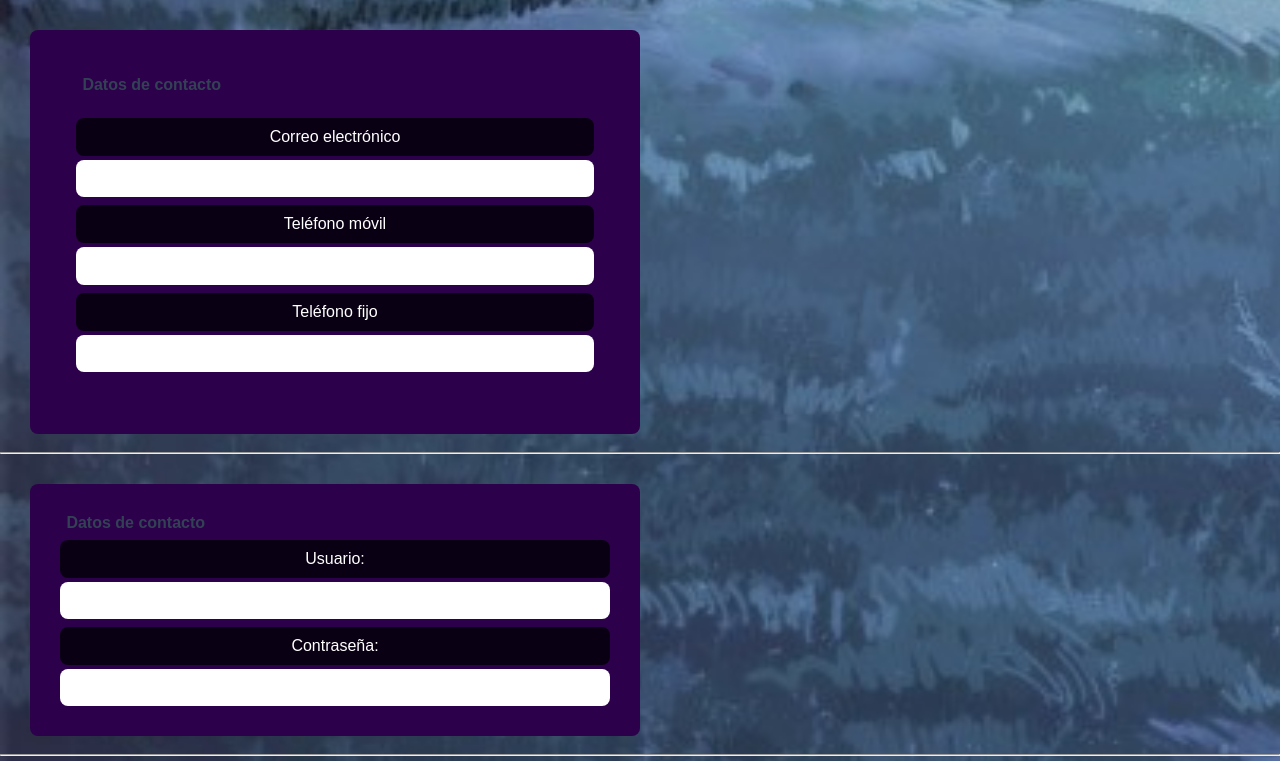
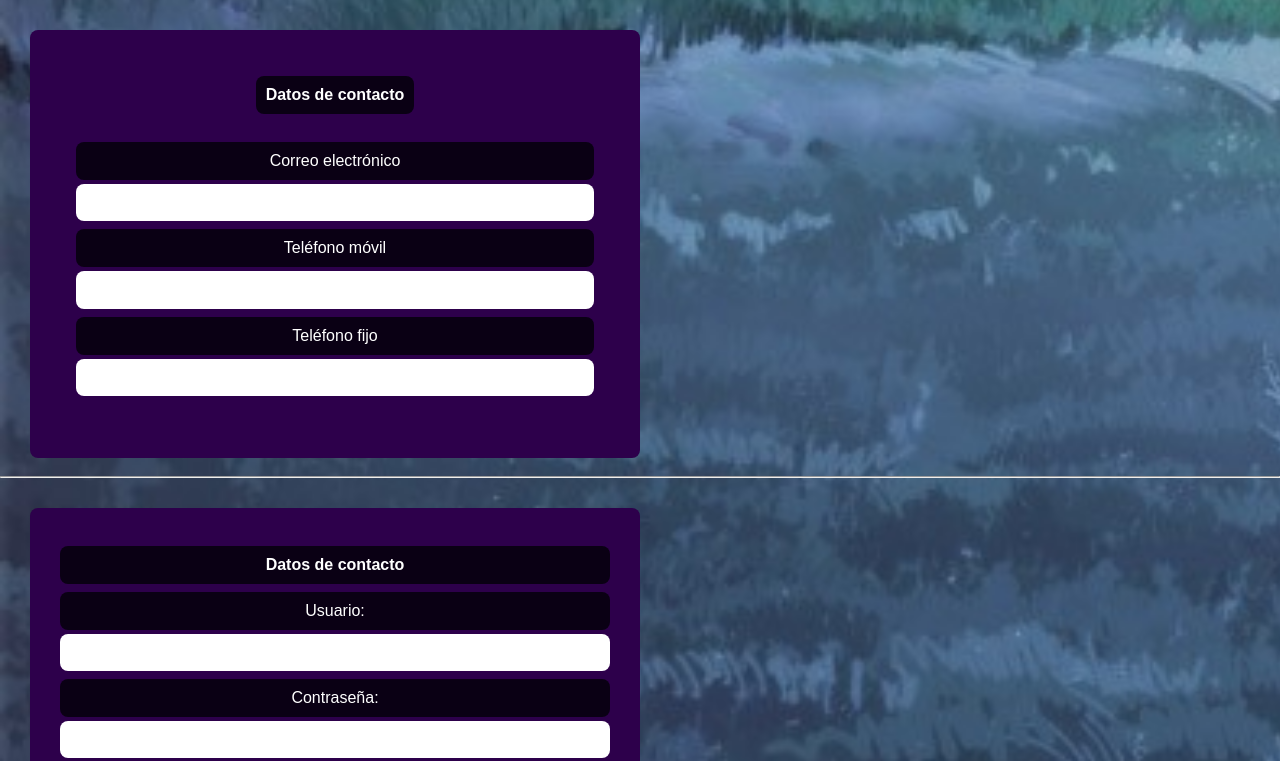
Before and after one commit to juan-preciado/Prototipo-de-pagina-M.A, a plain HTML site: page index05.html in a window 1280 px wide. Shown: the part 3483-4244 px from the top of the page. Drawn offline with Linux system fonts and the light colour scheme.

Commit message:
Add files via upload

```diff
--- a/style.css
+++ b/style.css
@@ -1343,3 +1343,13 @@ input[type="checkbox"]{margin-right:.4rem}
     padding: 30px;
     margin: 25px;
 }
+
+legend{
+    display:block;
+    margin:.5rem 0 .25rem;
+    text-align: center;
+    padding: 10px;
+    background-color: #0a0014;
+    border-radius: 8px;
+    color: white;
+}
```
